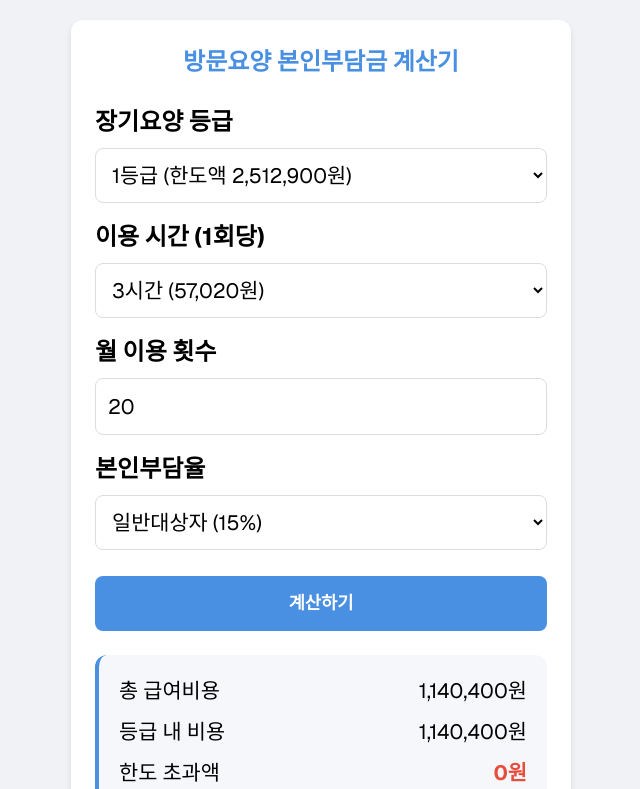
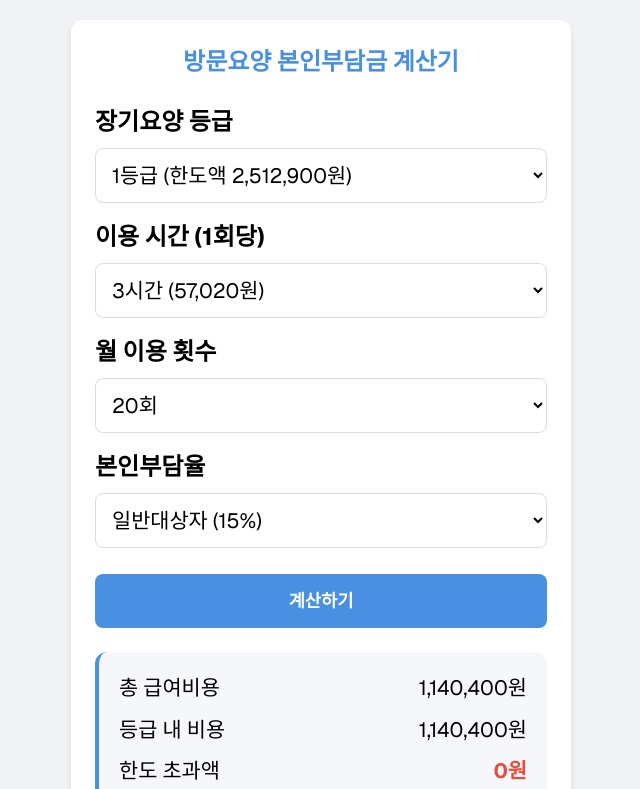
Before and after one commit to jungjk73/long-term-care-frontend, a Next.js app: page / in a window 1280 px wide. Shown: the top 789 px of the page, without its empty margins (319-959 px from the left). Built offline with nearby package versions, Linux system fonts and the light colour scheme.

Commit message:
월 이용 횟수 입력 폼을 select 요소로 변경 및 로직 업데이트

```diff
--- a/app/page.tsx
+++ b/app/page.tsx
@@ -28,6 +28,8 @@ export default function Home() {
         const totalCost = serviceTime * days;
 
         let withinLimitCost = 0;
+
+
         let overLimitCost = 0;
 
         if (totalCost > limit) {
@@ -93,14 +95,17 @@ export default function Home() {
 
                 <div className="mb-4 text-black">
                     <label className="block font-bold mb-2 text-[1.5rem]">월 이용 횟수</label>
-                    <input
-                        type="number"
+                    <select
                         className="w-full p-3 border border-[#ddd] rounded-lg text-[1.3rem] bg-white text-black"
                         value={days}
-                        min="1"
-                        max="31"
                         onChange={(e) => setDays(Number(e.target.value))}
-                    />
+                    >
+                        {Array.from({ length: 31 }, (_, i) => i + 1).map((day) => (
+                            <option key={day} value={day}>
+                                {day}회
+                            </option>
+                        ))}
+                    </select>
                 </div>
 
                 <div className="mb-4 text-black">
```
